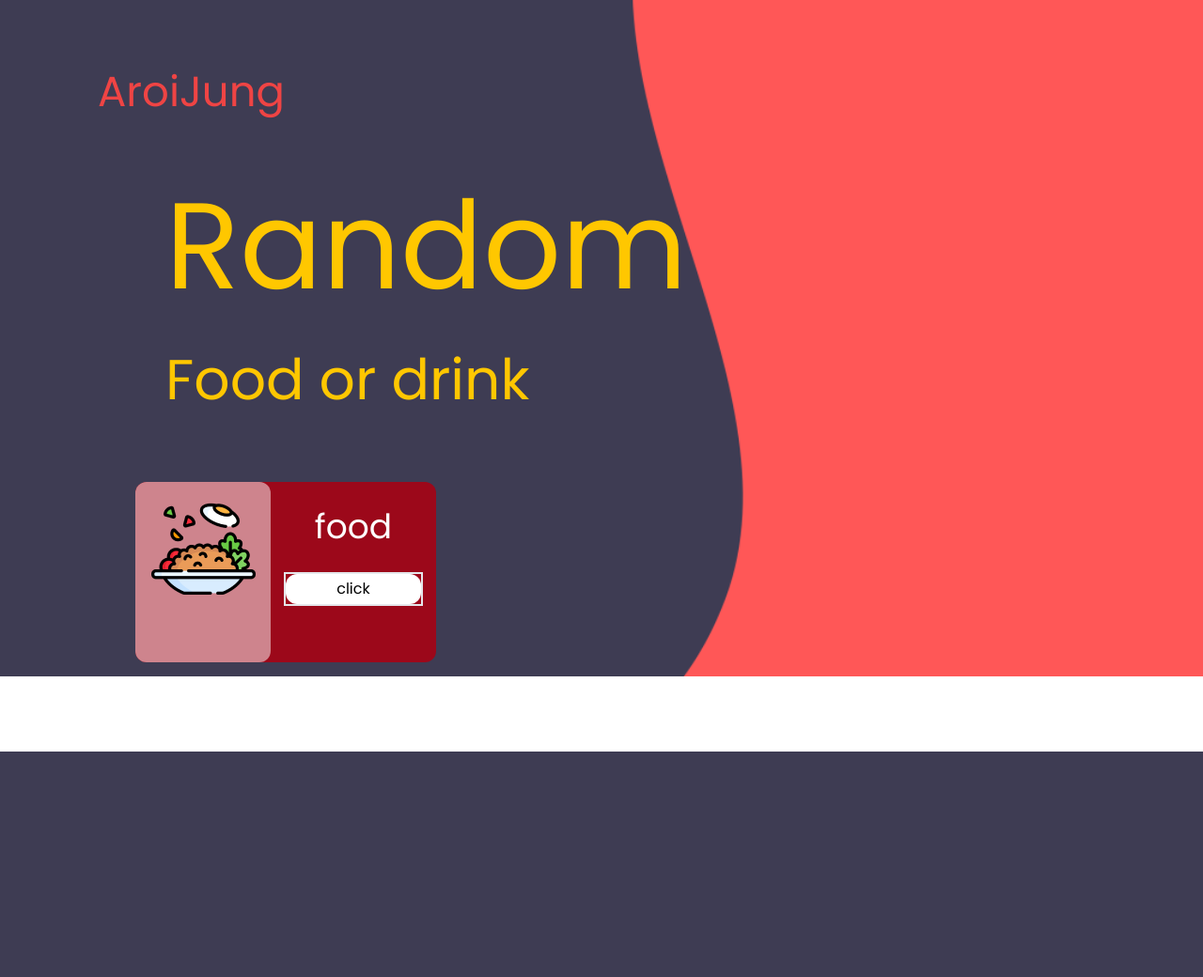
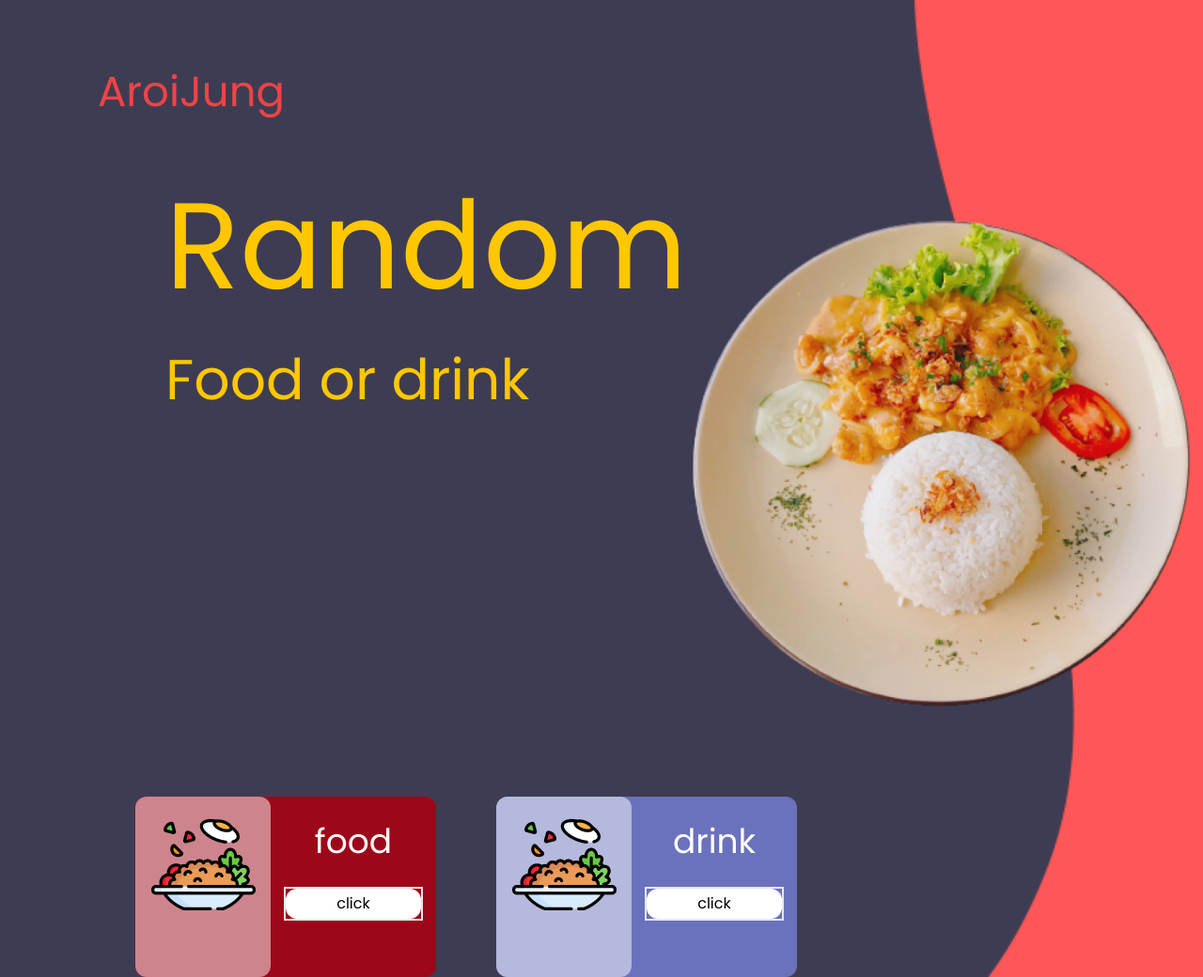
Before and after one commit to 66070032/PSCP-Final_Project, a Django app: page / in a window 1280 px wide. Shown: the whole page at 94% size. Before the commit the page ends 800 px from the top, so only its background shows below. Run offline with Django 4.2, Linux system fonts and the light colour scheme; some libraries are stand-ins or nearby versions.

Commit message:
insert image and add card drink (not cuatom layout)

```diff
--- a/Aroi/app_general/templates/app_general/home.html
+++ b/Aroi/app_general/templates/app_general/home.html
@@ -9,20 +9,27 @@
     <link rel="stylesheet" href="{% static 'css/main.css' %}">
 </head>
 <body class="bg-[url({% static 'images/bg.png' %})] bg-no-repeat bg-cover bg-contian ml-20">
-
     <nav class="mt-16 ml-6">
         <h1 class="text-red-500 text-[45px]">AroiJung</h1>
     </nav>
-
+    <div class="md:flex">
         <div class="text-[#FFC700] ml-24 mt-8">
             <h1 class="text-[130px]">Random</h1>
             <h1 class="text-[60px]">Food or drink</h1>
         </div>
 
+        <div class="">
+            <img src="{% static 'images/rice2.png'%}" alt="rice2">
+        </div>
+    </div>
+
+
+
+    <div class="md:flex card">
         <div class="md:flex mt-16 ml-16 bg-[#9C081A] w-80 h-48 rounded-xl">
             <div class="h-48 bg-[#CE848D] rounded-xl">
                 <div class="w-36 h-36 justify-center flex items-center">
-            <img class="" src="{% static 'images/Rice.png' %}" alt="rice">
+                    <img src="{% static 'images/Rice.png' %}" alt="rice">
                 </div>
 
             </div>
@@ -38,6 +45,29 @@
             </div>
         </div>
 
+        <div class="md:flex mt-16 ml-16 bg-[#6A72BB] w-80 h-48 rounded-xl">
+            <div class="h-48 bg-[#B5B9DD] rounded-xl">
+                <div class="w-36 h-36 justify-center flex items-center">
+                    <img src="{% static 'images/Rice.png' %}" alt="rice">
+                </div>
+
+            </div>
+            <div class="mx-auto">
+
+                <h3 class="justify-center flex items-center h-24 text-4xl text-white">drink</h3>
+                <div class="mx-auto border-2 bg-gray">
+                    <button class="bg-white w-36 h-8 rounded-xl m">
+                        <p>click</p>
+                    </button>
+                </div>
+
+            </div>
+        </div>
+    </div>
+    </div>
+
+
+
 
 </body>
 </html>
```
Also changed, not shown: Aroi/app_general/static/images/rice2.png (added). Lines whose indentation alone changed are shown as unchanged.
